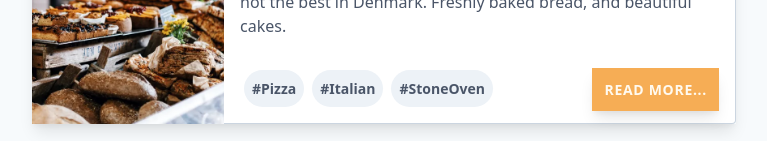
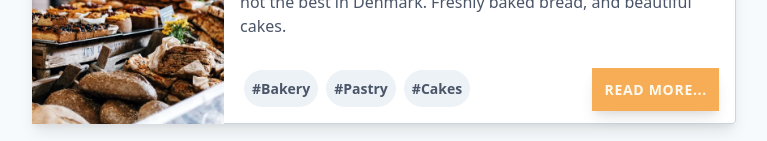
Before and after one commit to oscarklm/munchbook, a Next.js app: page / in a window 1280 px wide. Shown: the part 1048-1189 px from the top of the page, without its empty margins (256-1023 px from the left). Built offline with nearby package versions, Linux system fonts and the light colour scheme.

Commit message:
fixed typo on front page

```diff
--- a/src/pages/index.js
+++ b/src/pages/index.js
@@ -58,7 +58,7 @@ export default function index() {
             desc:
               'This cozy bakery located in Islands Brygge is one of the best, if not the best in Denmark. Freshly baked bread, and beautiful cakes.',
             url: './img/restaurants/bakery.webp',
-            tags: ['Pizza', 'Italian', 'StoneOven']
+            tags: ['Bakery', 'Pastry', 'Cakes']
           }}
         />
       </div>
```
